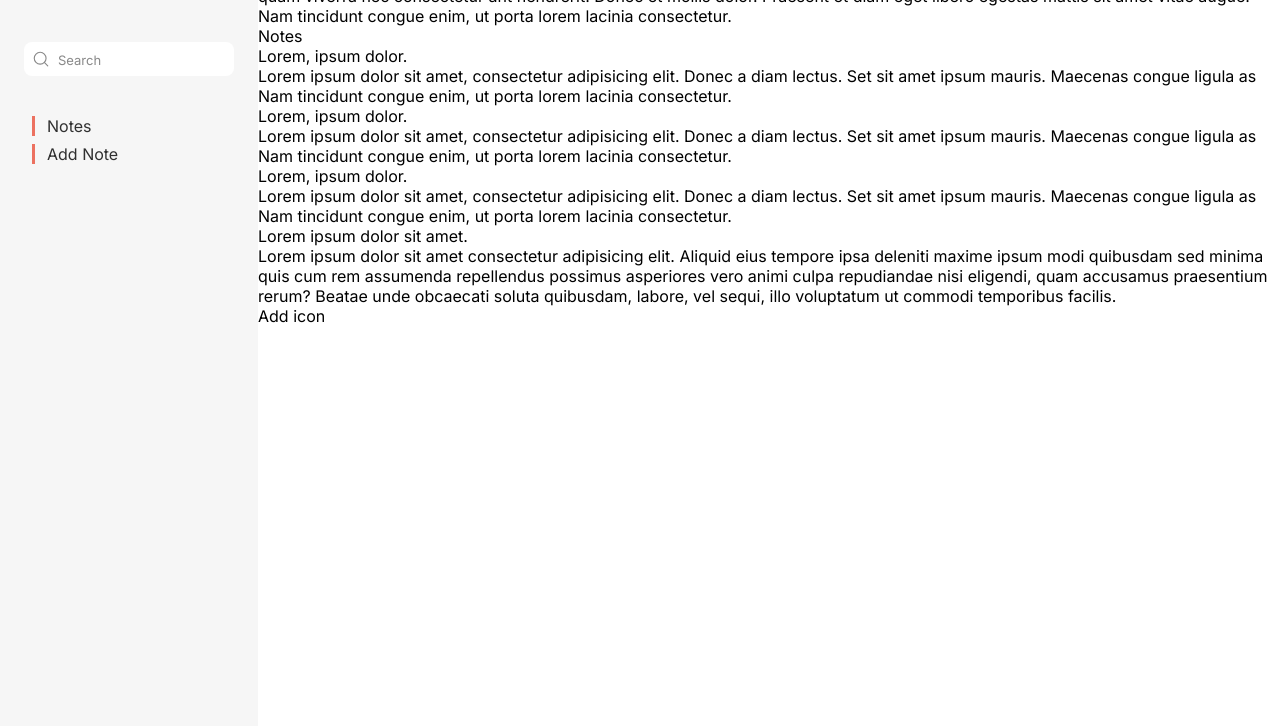
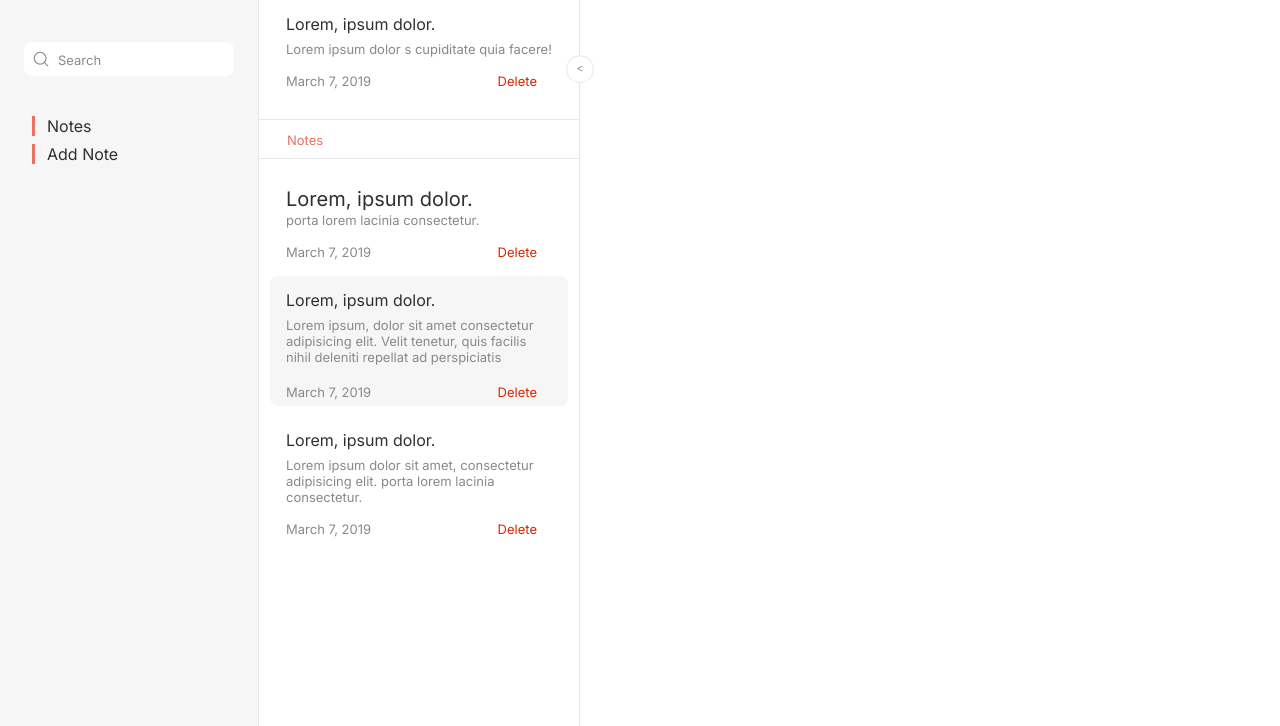
Before and after one commit to ahmad-tantawy/Note-app, a website built with Vite: page index.html in a window 1280 px wide. Shown: the part 74-800 px from the top of the page. Built offline with nearby package versions, Linux system fonts and the light colour scheme; a web font is replaced by a local one.

Commit message:
Implementing main section styles, currently in progress

```diff
--- a/index.html
+++ b/index.html
@@ -42,12 +42,12 @@
 				</header>
 
 				<!-- Links -->
-				<d iv class="aside__links">
+				<div class="aside__links">
 					<button class="aside__link"><span class="line"></span>Notes</button>
 					<button class="aside__link">
 						<span class="line"></span>Add Note
 					</button>
-				</d>
+				</div>
 			</aside>
 
 			<!-- Main -->
@@ -56,59 +56,71 @@
 				<div class="main__wrap">
 					<!-- Sidebar -->
 					<div class="sidebar">
-						<!-- Top Part -->
-						<div class="sidebar__top">
-							<h2 class="sidebar__title">PINNED</h2>
-							<!-- Note -->
-							<article class="sidebar__note">
-								<h3 class="sidebar__note-title">Lorem, ipsum dolor.</h3>
-								<p class="sidebar__note-content">
-									Lorem ipsum dolor sit amet, consectetur adipisicing elit.
-									Donec a diam lectus. Set sit amet ipsum mauris. Maecenas
-									congue ligula as quam viverra nec consectetur ant hendrerit.
-									Donec et mollis dolor. Praesent et diam eget libero egestas
-									mattis sit amet vitae augue. Nam tincidunt congue enim, ut
-									porta lorem lacinia consectetur.
-								</p>
-							</article>
+						<div class="sidebar-toggle">
+							<button class="sidebar-toggle__button">
+								<img
+									class="sidebar-toggle__icon"
+									src="images/button-icon.svg"
+									alt="Toggle Sidebar Icon"
+								/>
+							</button>
 						</div>
 
-						<!-- Bottom Part -->
+						<!-- Top Part 'PINNED'-->
+						<div class="sidebar__top">
+							<h2 class="sidebar__title pinned">PINNED</h2>
+							<div class="notes-wrapper">
+								<!-- Notes -->
+								<article class="note">
+									<h3 class="note-title">Lorem, ipsum dolor.</h3>
+									<p class="note-content">
+										Lorem ipsum dolor s cupiditate quia facere!
+									</p>
+									<div class="note-footer">
+										<p class="publish-date">March 7, 2019</p>
+										<button class="delete-button">Delete</button>
+									</div>
+								</article>
+							</div>
+						</div>
+
+						<!-- Bottom Part 'Notes'-->
 						<div class="sidebar__bottom">
-							<h2 class="sidebar__title">Notes</h2>
-
-							<!-- Note -->
-							<article class="sidebar__note">
-								<h3 class="sidebar__note-title">Lorem, ipsum dolor.</h3>
-								<p class="sidebar__note-content">
-									Lorem ipsum dolor sit amet, consectetur adipisicing elit.
-									Donec a diam lectus. Set sit amet ipsum mauris. Maecenas
-									congue ligula as Nam tincidunt congue enim, ut porta lorem
-									lacinia consectetur.
-								</p>
-							</article>
-
-							<!-- Note -->
-							<article class="sidebar__note">
-								<h3 class="sidebar__note-title">Lorem, ipsum dolor.</h3>
-								<p class="sidebar__note-content">
-									Lorem ipsum dolor sit amet, consectetur adipisicing elit.
-									Donec a diam lectus. Set sit amet ipsum mauris. Maecenas
-									congue ligula as Nam tincidunt congue enim, ut porta lorem
-									lacinia consectetur.
-								</p>
-							</article>
-
-							<!-- Note -->
-							<article class="sidebar__note">
-								<h3 class="sidebar__note-title">Lorem, ipsum dolor.</h3>
-								<p class="sidebar__note-content">
-									Lorem ipsum dolor sit amet, consectetur adipisicing elit.
-									Donec a diam lectus. Set sit amet ipsum mauris. Maecenas
-									congue ligula as Nam tincidunt congue enim, ut porta lorem
-									lacinia consectetur.
-								</p>
-							</article>
+							<h2 class="sidebar__title notes">Notes</h2>
+							<div class="notes-wrapper">
+								<!-- Notes -->
+								<article class="note active-note">
+									<h3 class="note-title">Lorem, ipsum dolor.</h3>
+									<p class="note-content">porta lorem lacinia consectetur.</p>
+									<div class="note-footer">
+										<p class="publish-date">March 7, 2019</p>
+										<button class="delete-button">Delete</button>
+									</div>
+								</article>
+								<article class="note pinned-note">
+									<h3 class="note-title">Lorem, ipsum dolor.</h3>
+									<p class="note-content">
+										Lorem ipsum, dolor sit amet consectetur adipisicing elit.
+										Velit tenetur, quis facilis nihil deleniti repellat ad
+										perspiciatis dolorem dolor commodi.
+									</p>
+									<div class="note-footer">
+										<p class="publish-date">March 7, 2019</p>
+										<button class="delete-button">Delete</button>
+									</div>
+								</article>
+								<article class="note">
+									<h3 class="note-title">Lorem, ipsum dolor.</h3>
+									<p class="note-content">
+										Lorem ipsum dolor sit amet, consectetur adipisicing elit.
+										porta lorem lacinia consectetur.
+									</p>
+									<div class="note-footer">
+										<p class="publish-date">March 7, 2019</p>
+										<button class="delete-button">Delete</button>
+									</div>
+								</article>
+							</div>
 						</div>
 					</div>
 
@@ -119,15 +131,7 @@
 								<h1 class="content__article-title">
 									Lorem ipsum dolor sit amet.
 								</h1>
-								<p class="content__article-content">
-									Lorem ipsum dolor sit amet consectetur adipisicing elit.
-									Aliquid eius tempore ipsa deleniti maxime ipsum modi quibusdam
-									sed minima quis cum rem assumenda repellendus possimus
-									asperiores vero animi culpa repudiandae nisi eligendi, quam
-									accusamus praesentium rerum? Beatae unde obcaecati soluta
-									quibusdam, labore, vel sequi, illo voluptatum ut commodi
-									temporibus facilis.
-								</p>
+								<p class="content__article-content">temporibus facilis.</p>
 							</article>
 							<!-- Add icon -->
 							<div class="content__add-icon">
--- a/styles/reset.css
+++ b/styles/reset.css
@@ -35,6 +35,8 @@ h4,
 h5,
 h6 {
 	overflow-wrap: break-word;
+	margin-block-start: 0;
+	margin-block-end: 0;
 }
 
 a {
--- a/styles/styles.scss
+++ b/styles/styles.scss
@@ -31,11 +31,15 @@
 	--color-gray03-dark: #303030;
 	--color-gray04-dark: #191919;
 	--color-black-dark: #000;
+
+	/* Other */
+	--boder-radius: 0.8rem;
 }
 
 // Global Style
 .container {
 	display: flex;
+	overflow-x: hidden;
 }
 
 // Styles for the Aside Section
@@ -71,7 +75,7 @@
 				&::placeholder {
 					@include text-style(
 						$size: var(--font-size-13),
-						$line-height: 20,
+						$line-height: 2rem,
 						$weight: var(--font-weight-regular),
 						$color: var(--color-gray02-light)
 					);
@@ -104,3 +108,117 @@
 		}
 	}
 }
+
+// Styles for the Main Section
+.main {
+	&__wrap {
+		display: flex;
+	}
+
+	.sidebar {
+		position: relative;
+		height: 100vh;
+		width: 32.2rem;
+		padding-top: 4.8rem;
+		border: 0.1rem solid var(--color-gray03-light);
+		border-width: 0 1px;
+
+		&-toggle {
+			position: absolute;
+			right: -1.45rem;
+			top: 12.917rem;
+		}
+
+		&__title {
+			@include text-style(
+				$size: var(--font-size-13),
+				$line-height: 2rem,
+				$color: var(--color-accent-light)
+			);
+		}
+		.pinned {
+			padding-left: 2.8rem;
+			margin-bottom: 0.6rem;
+		}
+		.notes {
+			margin: 1.4rem 0 1.9rem;
+			padding: 1rem 0 0.8rem 2.8rem;
+			border: 0.1rem solid var(--color-gray03-light);
+			border-width: 1px 0;
+		}
+		&__top {
+			.notes-wrapper {
+				max-height: 21.3rem;
+			}
+		}
+	}
+
+	.content {
+		min-width: 83rem;
+		height: 100vh;
+	}
+
+	.notes-wrapper {
+		max-height: 39rem;
+		overflow-y: auto;
+		@media (min-height: 848px) {
+			max-height: 59rem;
+		}
+
+		&::-webkit-scrollbar {
+			width: 0.5rem;
+			border-radius: 5px;
+		}
+		&::-webkit-scrollbar-track {
+			background: transparent;
+			border-top-right-radius: 5px;
+		}
+		&::-webkit-scrollbar-thumb {
+			background: var(--color-accent-light);
+			border-radius: 5px;
+		}
+		&::-webkit-scrollbar-thumb:hover {
+			background: var(--color-hover-light);
+		}
+
+		.note {
+			width: 29.8rem;
+			padding: 1.1rem 1.6rem 0.6rem;
+			margin: 0 auto 1rem;
+			font-size: var(--font-size-13);
+			color: var(--color-gray02-light);
+			border-radius: var(--boder-radius);
+
+			&-title {
+				@include text-style(
+					$size: var(--font-size-16),
+					$line-height: 2.7rem,
+					$color: var(--color-primary-light)
+				);
+				margin-bottom: 0.3rem;
+			}
+			&-content {
+				margin-bottom: 1.6rem;
+				max-height: 5.1rem;
+				overflow: hidden;
+			}
+			&-footer {
+				display: flex;
+				justify-content: space-between;
+				.delete-button {
+					margin-right: 1.5rem;
+					color: var(--color-errors-light);
+				}
+			}
+		}
+
+		.active-note .note-title {
+			font-size: var(--font-size-20);
+			line-height: 2rem;
+		}
+
+		.pinned-note {
+			background-color: var(--color-gray04-light);
+		}
+	}
+}
```
Also changed, not shown: images/button-icon.svg (added).
